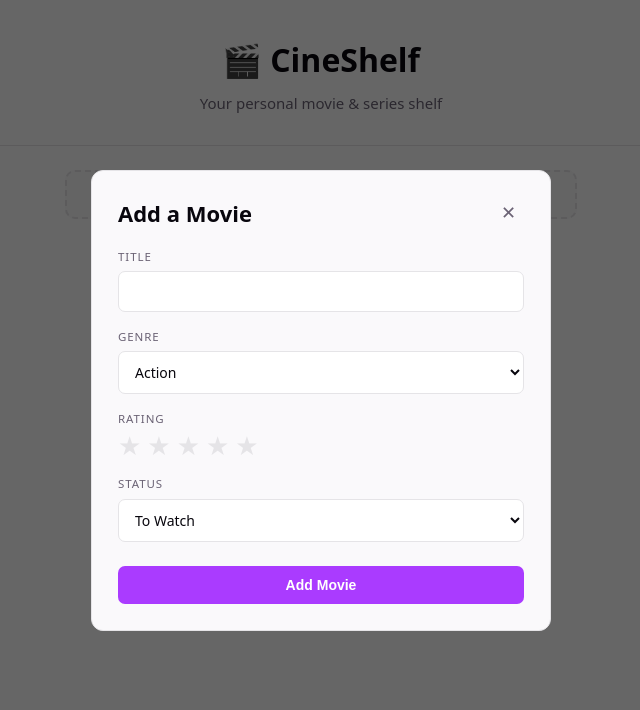
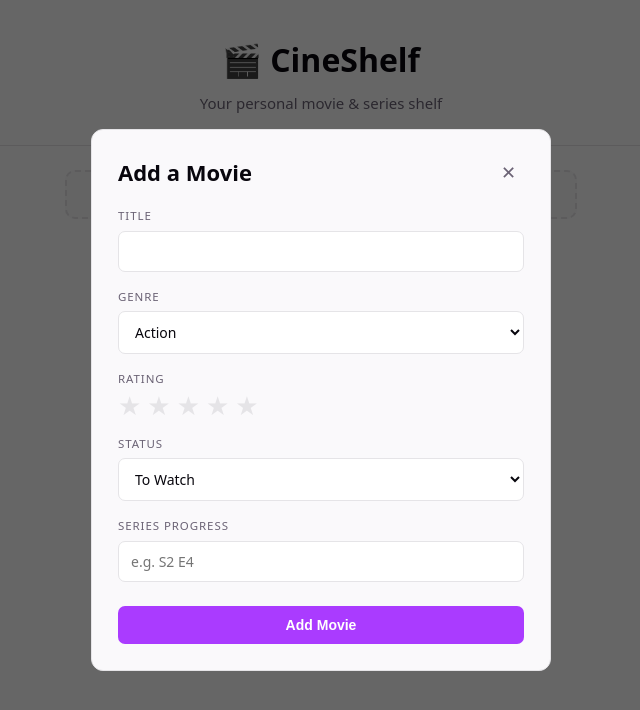
Before and after one commit to afrid-hue/cineshelf, a React (Vite) app: page / in a window 1280 px wide. Both pictures are taken after a click on the button "+ Add Movie". Shown: the top 710 px of the page, without its empty margins (319-959 px from the left). Built offline with nearby package versions, Linux system fonts and the light colour scheme.

Commit message:
Add series progress tracking

```diff
--- a/src/AddMovieForm.tsx
+++ b/src/AddMovieForm.tsx
@@ -16,10 +16,13 @@ export default function AddMovieForm({ onAdd, onClose }: Props) {
   const [genre, setGenre] = useState(GENRES[0])
   const [rating, setRating] = useState(0)
   const [status, setStatus] = useState<Status>('towatch')
+  const [progress, setProgress] = useState('')
 
   function handleSubmit(e: React.FormEvent) {
     e.preventDefault()
     if (!title.trim()) return
+
+    const normalizedProgress = progress.trim()
 
     onAdd({
       id: crypto.randomUUID(),
@@ -27,6 +30,7 @@ export default function AddMovieForm({ onAdd, onClose }: Props) {
       genre,
       rating,
       status,
+      progress: normalizedProgress || undefined,
     })
 
     onClose()
@@ -88,6 +92,15 @@ export default function AddMovieForm({ onAdd, onClose }: Props) {
         </select>
       </label>
 
+      <label>
+        Series Progress
+        <input
+          value={progress}
+          onChange={(e) => setProgress(e.target.value)}
+          placeholder="e.g. S2 E4"
+        />
+      </label>
+
       <button type="submit">Add Movie</button>
     </form>
   )
--- a/src/App.css
+++ b/src/App.css
@@ -236,9 +236,20 @@
   justify-content: space-between;
   gap: 12px;
 }
+.card-details {
+  display: flex;
+  flex-direction: column;
+  gap: 4px;
+  min-width: 0;
+}
 .card-genre {
   font-size: 13px;
   color: var(--text);
+}
+.card-progress {
+  font-size: 13px;
+  color: var(--accent);
+  font-weight: 600;
 }
 .card-stars {
   display: flex;
--- a/src/App.tsx
+++ b/src/App.tsx
@@ -57,7 +57,12 @@ function App() {
                       </span>
                     </div>
                     <div className="card-meta">
-                      <span className="card-genre">{m.genre}</span>
+                      <div className="card-details">
+                        <span className="card-genre">{m.genre}</span>
+                        {m.progress ? (
+                          <span className="card-progress">Progress: {m.progress}</span>
+                        ) : null}
+                      </div>
                       <StarRating
                         className="card-stars"
                         rating={m.rating}
@@ -69,7 +74,7 @@ function App() {
                                 : movie
                             )
                           )
-                       }
+                        }
                       />
                     </div>
                   </li>
--- a/src/types.ts
+++ b/src/types.ts
@@ -22,4 +22,5 @@ export interface Movie {
   genre: string
   rating: number // 1–5; 0 means "not rated yet"
   status: Status
+  progress?: string
 }
```
